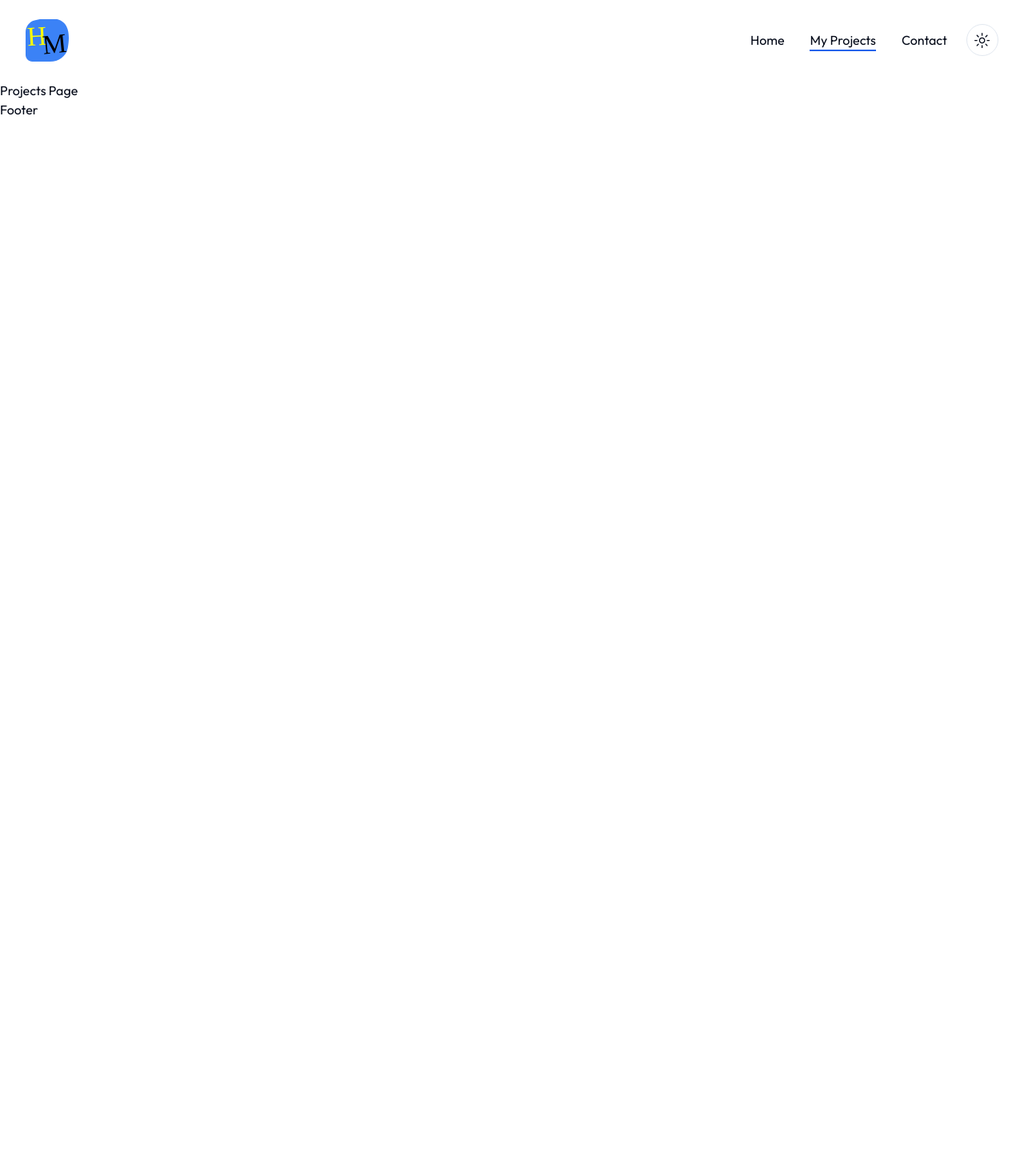
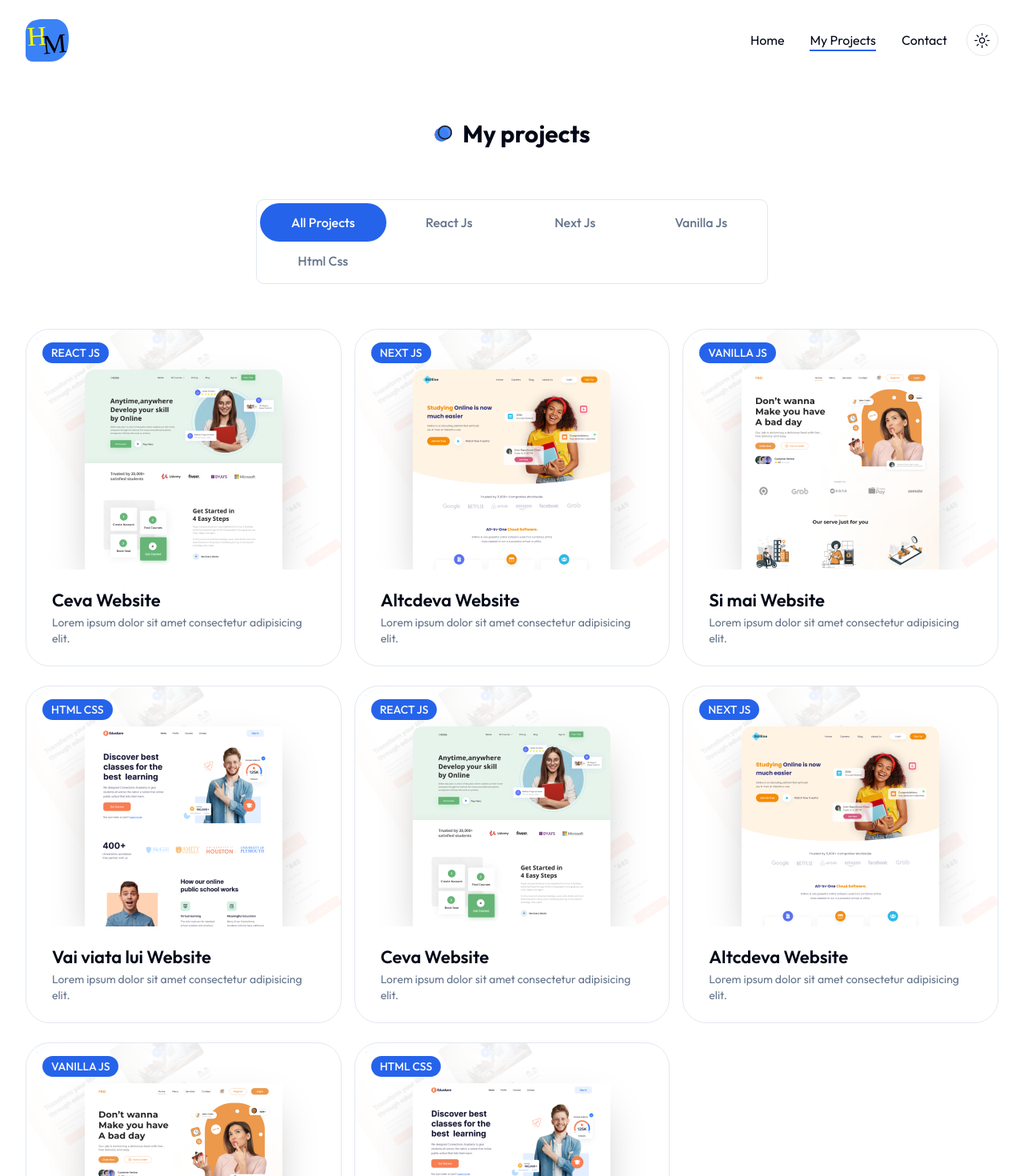
Before and after one commit to mariusherlea/marius-portfolio, a Next.js app: page /projects in a window 1280 px wide. Shown: the top 1470 px of the page at 80% size. Before the commit the page ends 800 px from the top, so only its background shows below. Built offline with nearby package versions, Linux system fonts and the light colour scheme.

Commit message:
projects/page.jsx

```diff
--- a/app/projects/page.jsx
+++ b/app/projects/page.jsx
@@ -1,7 +1,122 @@
-import React from "react";
+"use client";
+import React, { useState } from "react";
+import { Tabs, TabsList, TabsContent, TabsTrigger } from "@/components/ui/tabs";
+import ProjectCard from "@/components/ProjectCard";
+
+const projectData = [
+  {
+    image: "/work/4.png",
+    category: "react js",
+    name: "Ceva Website",
+    description: "Lorem ipsum dolor sit amet consectetur adipisicing elit.",
+    link: "/",
+    github: "/",
+  },
+  {
+    image: "/work/3.png",
+    category: "next js",
+    name: "Altcdeva Website",
+    description: "Lorem ipsum dolor sit amet consectetur adipisicing elit.  ",
+    link: "/",
+    github: "/",
+  },
+  {
+    image: "/work/2.png",
+    category: "vanilla js",
+    name: "Si mai Website",
+    description: "Lorem ipsum dolor sit amet consectetur adipisicing elit.",
+    link: "/",
+    github: "/",
+  },
+  {
+    image: "/work/1.png",
+    category: "html css",
+    name: "Vai viata lui Website",
+    description: "Lorem ipsum dolor sit amet consectetur adipisicing elit. ",
+    link: "/",
+    github: "/",
+  },
+  {
+    image: "/work/4.png",
+    category: "react js",
+    name: "Ceva Website",
+    description: "Lorem ipsum dolor sit amet consectetur adipisicing elit.",
+    link: "/",
+    github: "/",
+  },
+  {
+    image: "/work/3.png",
+    category: "next js",
+    name: "Altcdeva Website",
+    description: "Lorem ipsum dolor sit amet consectetur adipisicing elit. ",
+    link: "/",
+    github: "/",
+  },
+  {
+    image: "/work/2.png",
+    category: "vanilla js",
+    name: "Si mai Website",
+    description: "Lorem ipsum dolor sit amet consectetur adipisicing elit. ",
+    link: "/",
+    github: "/",
+  },
+  {
+    image: "/work/1.png",
+    category: "html css",
+    name: "Vai viata lui Website",
+    description: "Lorem ipsum dolor sit amet consectetur adipisicing elit. ",
+    link: "/",
+    github: "/",
+  },
+];
+
+// remove category duplicates
+const uniqueCategories = [
+  "all projects",
+  ...new Set(projectData.map((item) => item.category)),
+];
 
 const Projects = () => {
-  return <div>Projects Page</div>;
+  const [categories, setCategories] = useState(uniqueCategories);
+  const [activeCategory, setActiveCategory] = useState("all projects");
+
+  const filteredProjects = projectData.filter(
+    (project) =>
+      activeCategory === "all projects" || project.category === activeCategory
+  );
+
+  return (
+    <section className="min-h-screen pt-12">
+      <div className="container mx-auto">
+        <h2 className="section-title mb-8 xl:mb-16 text-center mx-auto">
+          My projects
+        </h2>
+        {/** tabs*/}
+        <Tabs defaultValue={activeCategory} className="mb-24 xl:mb-48">
+          <TabsList className="w-full grid h-full md:grid-cols-4 lg:max-w-[640px] mb-12 mx-auto md:border dark:border-none">
+            {categories.map((category, index) => (
+              <TabsTrigger
+                onClick={() => setActiveCategory(category)}
+                key={index}
+                value={category}
+                className="capitalize w-[162px] md:w-auto"
+              >
+                {category}
+              </TabsTrigger>
+            ))}
+          </TabsList>
+          {/** tabs content*/}
+          <div className="text-lg xl:mt-8 grid grid-cols-1 lg:grid-cols-3 gap-4">
+            {filteredProjects.map((project, index) => (
+              <TabsContent key={index} value={activeCategory}>
+                <ProjectCard project={project} />
+              </TabsContent>
+            ))}
+          </div>
+        </Tabs>
+      </div>
+    </section>
+  );
 };
 
 export default Projects;
--- a/components/Footer.jsx
+++ b/components/Footer.jsx
@@ -1,5 +1,23 @@
+import Socials from "./Socials";
+
 const Footer = () => {
-  return <footer>Footer</footer>;
+  return (
+    <footer className="bg-secondary py-12">
+      <div className="container mx-auto">
+        <div className="flex flex-col items-center justify-between">
+          {/**socials */}
+          <Socials
+            containerStyles="flex gap-x-6 mx-auto xl:mx-0 mb-4"
+            iconsStyles="text-primary dark:text-white/70 text-[20px] hover:text-black dark:hover:text-primary"
+          />
+          {/**copyright */}
+          <div className="text-muted-foreground">
+            Copyright &copy; HM. All right reserved.
+          </div>
+        </div>
+      </div>
+    </footer>
+  );
 };
 
 export default Footer;
--- a/components/ui/sheet.jsx
+++ b/components/ui/sheet.jsx
@@ -1,18 +1,18 @@
 "use client";
-import * as React from "react"
-import * as SheetPrimitive from "@radix-ui/react-dialog"
+import * as React from "react";
+import * as SheetPrimitive from "@radix-ui/react-dialog";
 import { cva } from "class-variance-authority";
-import { X } from "lucide-react"
+import { X } from "lucide-react";
 
-import { cn } from "@/lib/utils"
+import { cn } from "@/lib/utils";
 
-const Sheet = SheetPrimitive.Root
+const Sheet = SheetPrimitive.Root;
 
-const SheetTrigger = SheetPrimitive.Trigger
+const SheetTrigger = SheetPrimitive.Trigger;
 
-const SheetClose = SheetPrimitive.Close
+const SheetClose = SheetPrimitive.Close;
 
-const SheetPortal = SheetPrimitive.Portal
+const SheetPortal = SheetPrimitive.Portal;
 
 const SheetOverlay = React.forwardRef(({ className, ...props }, ref) => (
   <SheetPrimitive.Overlay
@@ -21,9 +21,10 @@
       className
     )}
     {...props}
-    ref={ref} />
-))
-SheetOverlay.displayName = SheetPrimitive.Overlay.displayName
+    ref={ref}
+  />
+));
+SheetOverlay.displayName = SheetPrimitive.Overlay.displayName;
 
 const sheetVariants = cva(
   "fixed z-50 gap-4 bg-background p-6 shadow-lg transition ease-in-out data-[state=open]:animate-in data-[state=closed]:animate-out data-[state=closed]:duration-300 data-[state=open]:duration-500",
@@ -42,58 +43,67 @@
       side: "right",
     },
   }
-)
+);
 
-const SheetContent = React.forwardRef(({ side = "right", className, children, ...props }, ref) => (
+const SheetContent = React.forwardRef(
+  ({ side = "right", className, children, ...props }, ref) => (
     <SheetPortal>
       <SheetOverlay />
-    <SheetPrimitive.Content ref={ref} className={cn(sheetVariants({ side }), className)} {...props}>
+      <SheetPrimitive.Content
+        ref={ref}
+        className={cn(sheetVariants({ side }), className)}
+        {...props}
+      >
         {children}
-      <SheetPrimitive.Close
-        className="absolute right-4 top-4 rounded-sm opacity-70 ring-offset-background transition-opacity hover:opacity-100 focus:outline-none focus:ring-2 focus:ring-ring focus:ring-offset-2 disabled:pointer-events-none data-[state=open]:bg-secondary">
-        <X className="h-4 w-4" />
+        <SheetPrimitive.Close className="absolute right-4 top-4 rounded-sm opacity-70 ring-offset-background transition-opacity hover:opacity-100 focus:outline-none focus:ring-2 focus:ring-ring focus:ring-offset-2 disabled:pointer-events-none data-[state=open]:bg-secondary">
+          <X className="h-6 w-6" />
           <span className="sr-only">Close</span>
         </SheetPrimitive.Close>
       </SheetPrimitive.Content>
     </SheetPortal>
-))
-SheetContent.displayName = SheetPrimitive.Content.displayName
+  )
+);
+SheetContent.displayName = SheetPrimitive.Content.displayName;
 
-const SheetHeader = ({
-  className,
-  ...props
-}) => (
+const SheetHeader = ({ className, ...props }) => (
   <div
-    className={cn("flex flex-col space-y-2 text-center sm:text-left", className)}
-    {...props} />
-)
-SheetHeader.displayName = "SheetHeader"
+    className={cn(
+      "flex flex-col space-y-2 text-center sm:text-left",
+      className
+    )}
+    {...props}
+  />
+);
+SheetHeader.displayName = "SheetHeader";
 
-const SheetFooter = ({
-  className,
-  ...props
-}) => (
+const SheetFooter = ({ className, ...props }) => (
   <div
-    className={cn("flex flex-col-reverse sm:flex-row sm:justify-end sm:space-x-2", className)}
-    {...props} />
-)
-SheetFooter.displayName = "SheetFooter"
+    className={cn(
+      "flex flex-col-reverse sm:flex-row sm:justify-end sm:space-x-2",
+      className
+    )}
+    {...props}
+  />
+);
+SheetFooter.displayName = "SheetFooter";
 
 const SheetTitle = React.forwardRef(({ className, ...props }, ref) => (
   <SheetPrimitive.Title
     ref={ref}
     className={cn("text-lg font-semibold text-foreground", className)}
-    {...props} />
-))
-SheetTitle.displayName = SheetPrimitive.Title.displayName
+    {...props}
+  />
+));
+SheetTitle.displayName = SheetPrimitive.Title.displayName;
 
 const SheetDescription = React.forwardRef(({ className, ...props }, ref) => (
   <SheetPrimitive.Description
     ref={ref}
     className={cn("text-sm text-muted-foreground", className)}
-    {...props} />
-))
-SheetDescription.displayName = SheetPrimitive.Description.displayName
+    {...props}
+  />
+));
+SheetDescription.displayName = SheetPrimitive.Description.displayName;
 
 export {
   Sheet,
@@ -106,4 +116,4 @@
   SheetFooter,
   SheetTitle,
   SheetDescription,
-}
+};
```
Lines whose indentation alone changed are shown as unchanged.
